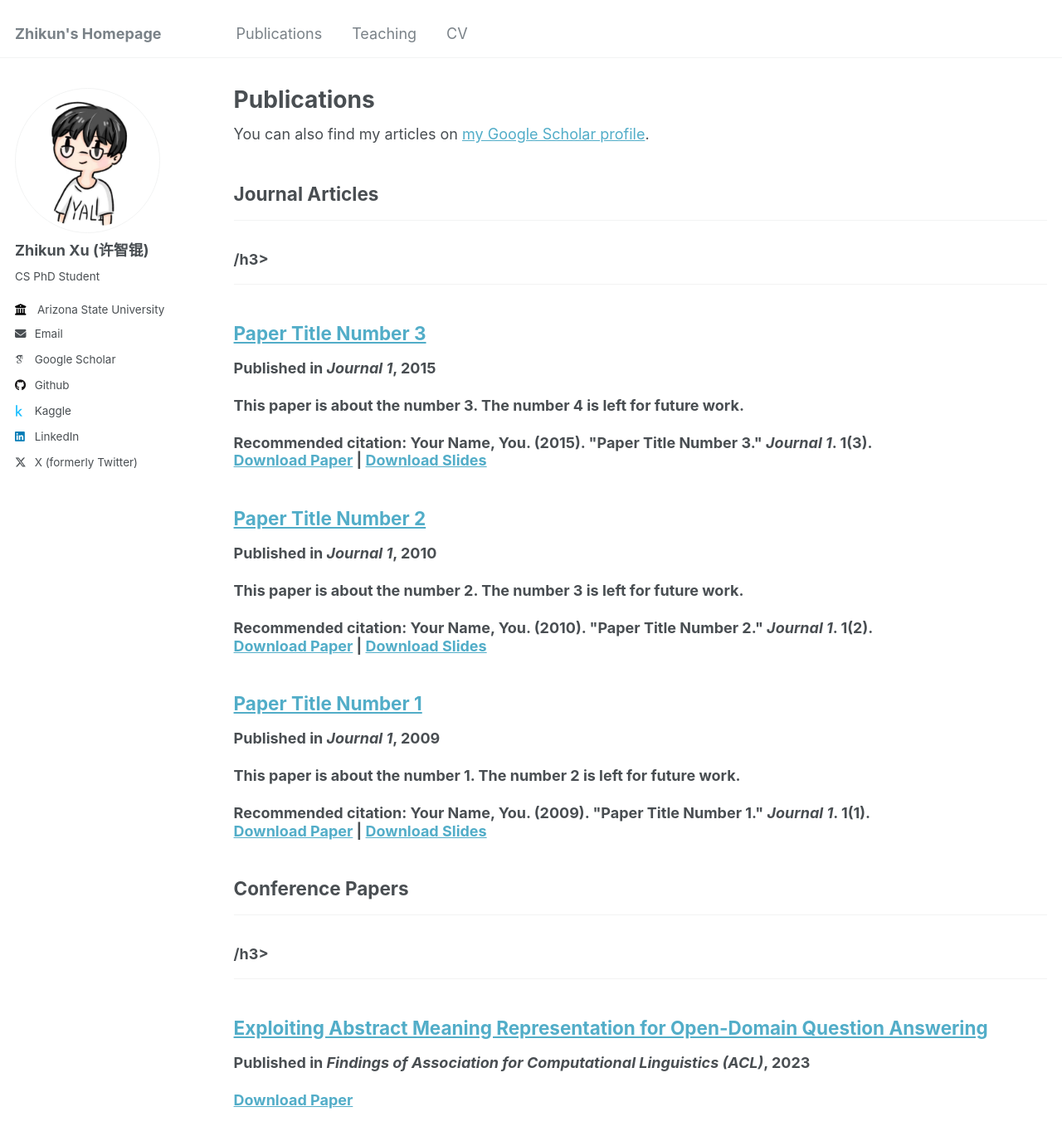
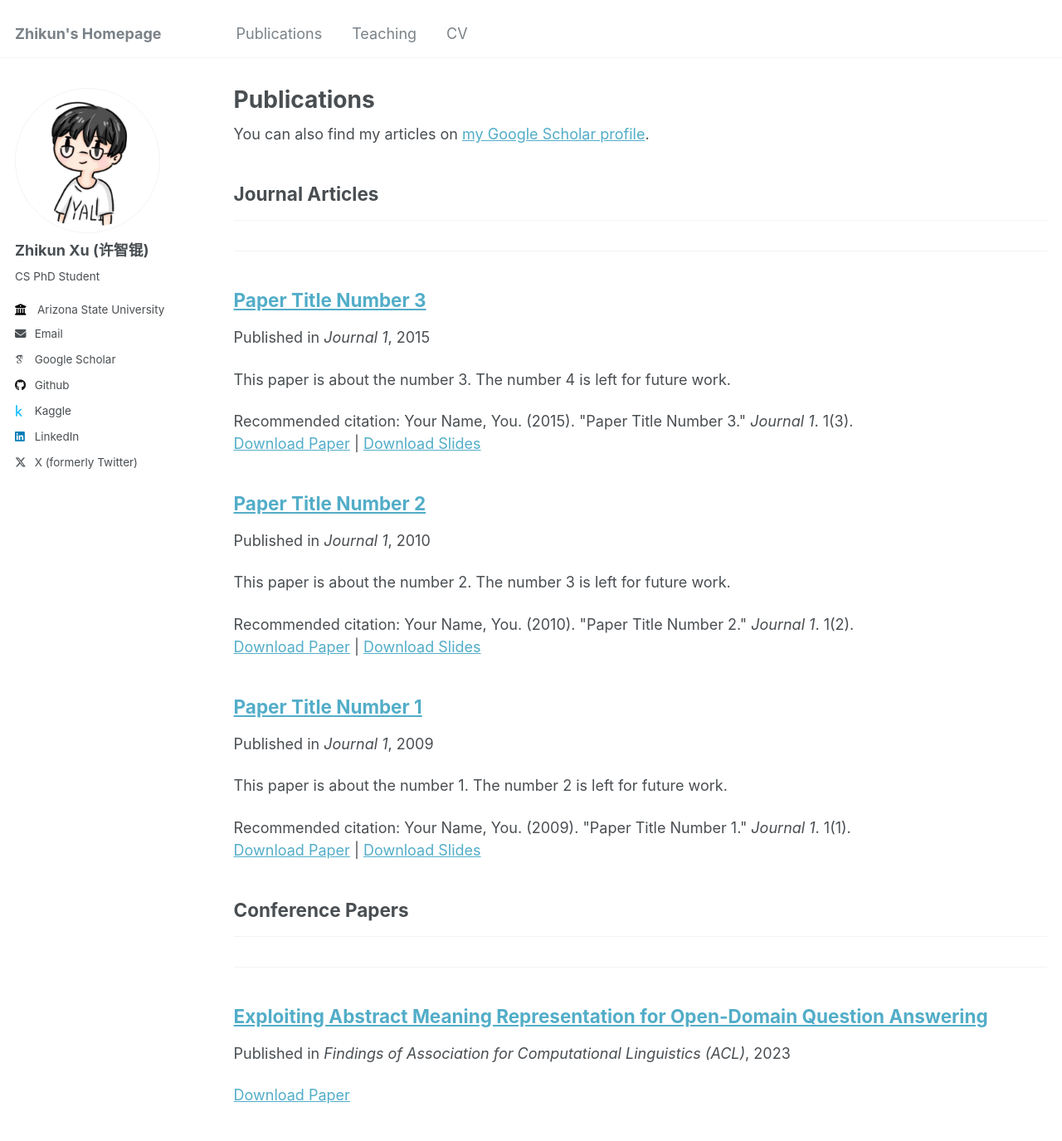
Before and after one commit to Jerrrrykun/jerrrrykun.github.io, a Jekyll site: the page built from _pages/publications.html, in a window 1280 px wide and 1400 px high. Shown: the top 1375 px of the window at 83% size. Built offline with Jekyll 4.4.1, drawn with Linux system fonts in a browser that asks for light colours; some web fonts are replaced.

Commit message:
Update publications.html

```diff
--- a/_pages/publications.html
+++ b/_pages/publications.html
@@ -21,7 +21,7 @@ author_profile: true
       {% endif %}
       {% unless title_shown %}
         <h2>{{ category[1].title }}</h2><hr />
-        <h3>{{category[1].authors}}/h3><hr />
+        <h3>{{category[1].authors}}</h3><hr />
         {% assign title_shown = true %}
       {% endunless %}
       {% include archive-single.html %}
```
